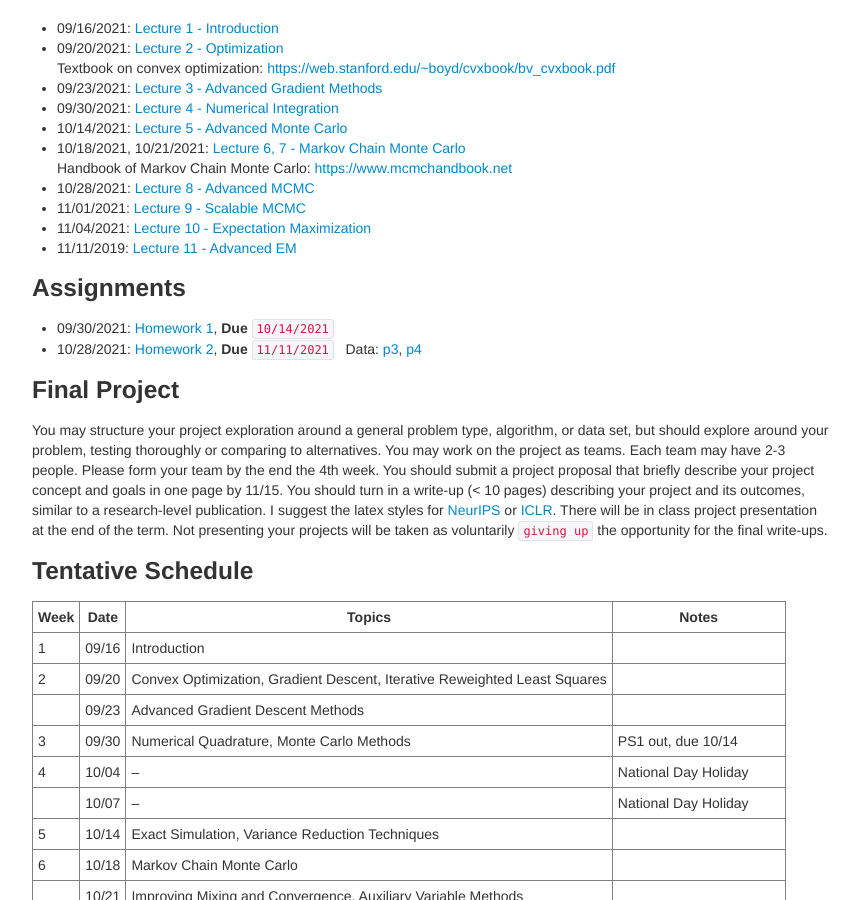
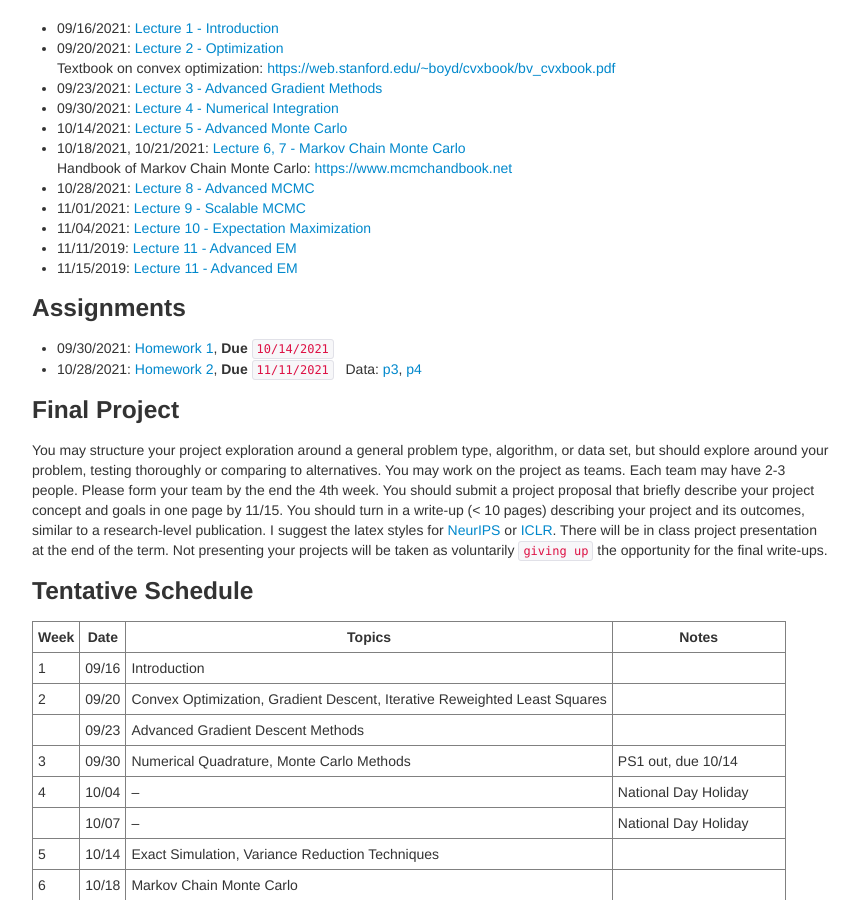
Before and after one commit to zcrabbit/zcrabbit.github.io, a Jekyll site: the page built from courses/smcm-f21.md, in a window 1280 px wide and 900 px high, scrolled down 1125 px. Shown: the whole window, without its empty margins (208-1068 px from the left). Built offline with Jekyll 4.4.1, drawn with Linux system fonts in a browser that asks for light colours.

Commit message:
lecture 12 out

```diff
--- a/courses/smcm-f21.md
+++ b/courses/smcm-f21.md
@@ -49,6 +49,7 @@ We will use python during the course. A good Python tutorial is available at <ht
 - 11/01/2021: [Lecture 9 - Scalable MCMC]({{sites.baseurl}}/static/slides/smcm_fall21/lec09.pdf)
 - 11/04/2021: [Lecture 10 - Expectation Maximization]({{sites.baseurl}}/static/slides/smcm_fall21/lec10.pdf)
 - 11/11/2019: [Lecture 11 - Advanced EM]({{sites.baseurl}}/static/slides/smcm_fall21/lec11.pdf)
+- 11/15/2019: [Lecture 11 - Advanced EM]({{sites.baseurl}}/static/slides/smcm_fall21/lec12.pdf)
 
 ### Assignments
 - 09/30/2021: [Homework 1]({{sites.baseurl}}/static/slides/smcm_fall21/hw01.pdf), **Due** `10/14/2021`
```
Also changed, not shown: 3 other files.
